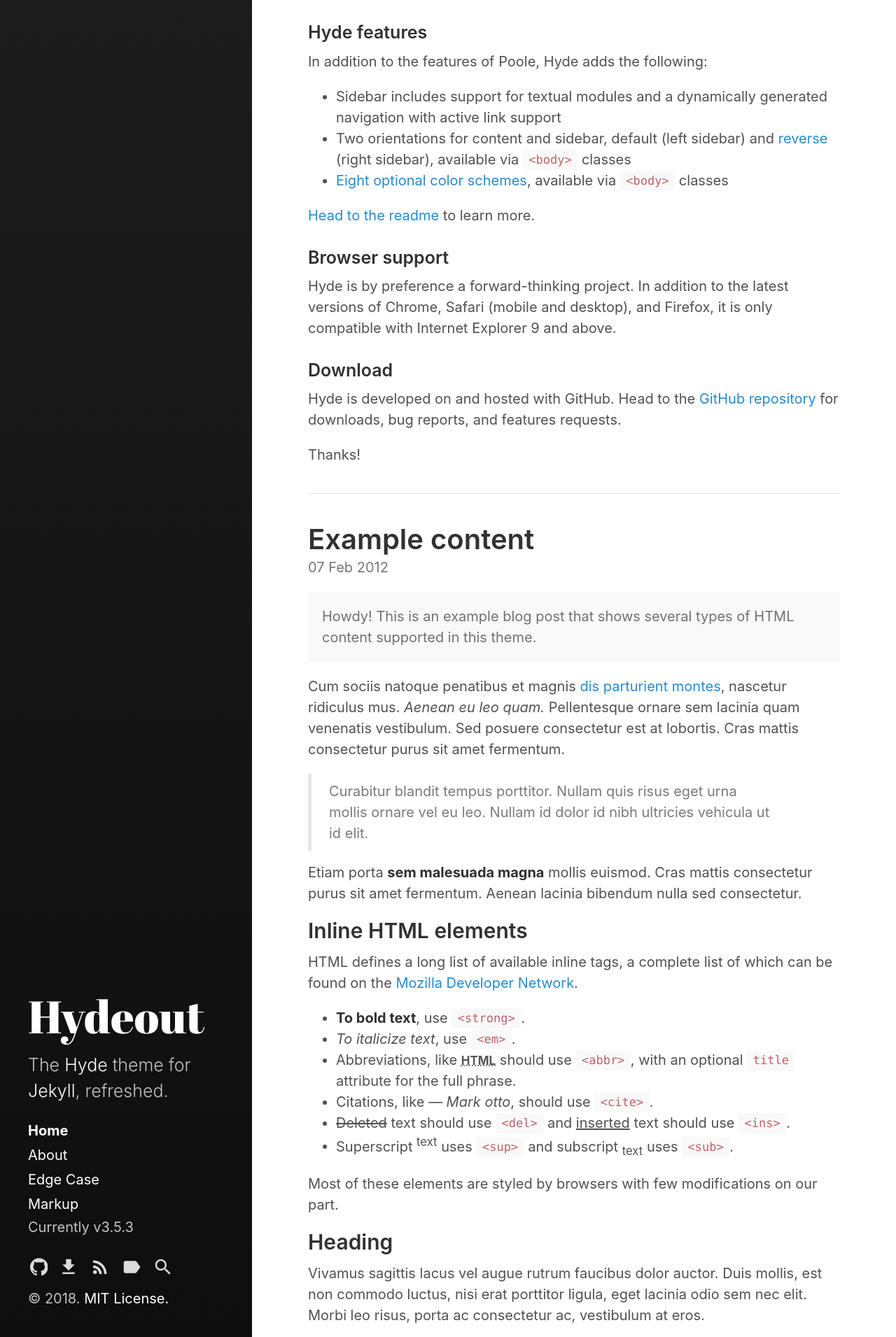
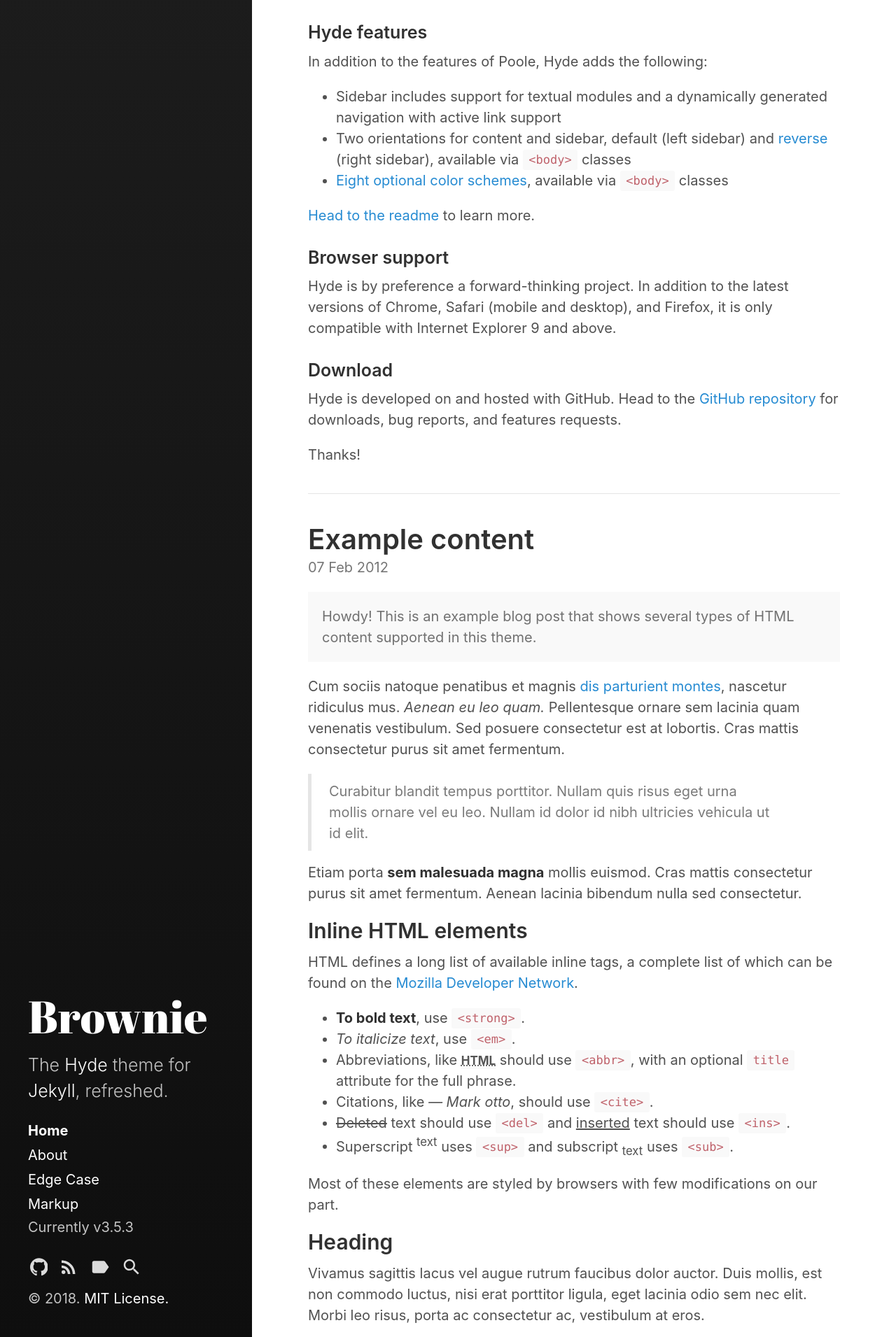
Before and after one commit to 01045972746/01045972746.github.io, a Jekyll site: the page built from index.html, in a window 1280 px wide. Shown: the part 3089-5000 px from the top of the page at 70% size. Built offline with Jekyll 4.4.1, drawn with Linux system fonts in a browser that asks for light colours; the list of posts is cut into pages by our own code.

Commit message:
apply theme

```diff
--- a/_config.yml
+++ b/_config.yml
@@ -3,8 +3,8 @@
 highlighter:      rouge
 
 # Setup
-title:            Hydeout
-tagline:          'A Jekyll theme'
+title:            Brownie
+tagline:          '깃 불로구'
 description:      'The <a href="http://hyde.getpoole.com" target="_blank">Hyde</a> theme for <a href="http://jekyllrb.com" target="_blank">Jekyll</a>, refreshed.'
 url:              https://01045972746.github.io
 baseurl:          # the optional subpath of your site, e.g. "/blog"
--- a/_includes/head.html
+++ b/_includes/head.html
@@ -14,7 +14,7 @@
     {% endif %}
   </title>
 
-  {% include google-analytics.html %}
+  <!-- {% include google-analytics.html %} -->
 
   <!-- CSS -->
   <link rel="stylesheet" href="{{ site.baseurl }}/assets/css/main.css" />
--- a/_includes/sidebar-icon-links.html
+++ b/_includes/sidebar-icon-links.html
@@ -4,11 +4,6 @@
        class="icon" title="Github Project" aria-label="Github Project"
        href="{{ site.github.repo }}">
       {% include svg/github.svg %}
-    </a>
-    <a id="github-download-link"
-       class="icon" title="Download" aria-label="Download"
-       href="{{ site.github.repo }}/archive/v{{ site.version }}.zip">
-      {% include svg/download.svg %}
     </a>
   {% endif %}
 
```
